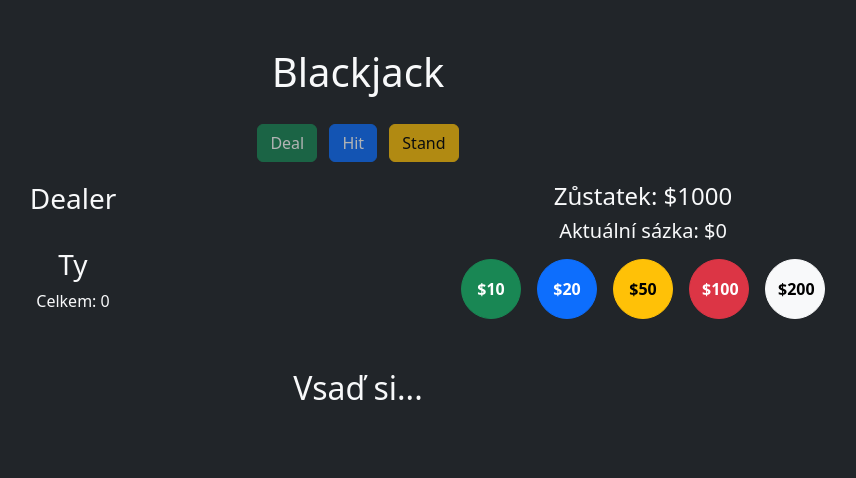
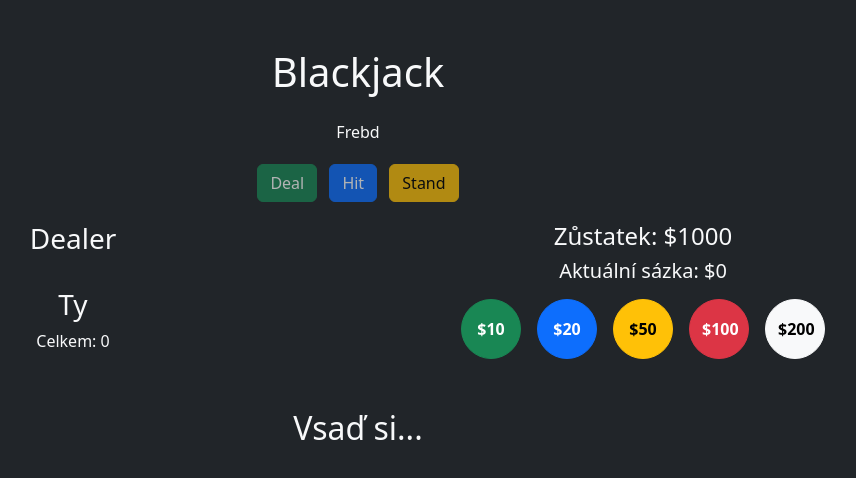
Before and after one commit to RadarianDev/blackjack, a plain HTML site: page index.html in a window 1280 px wide. Shown: the whole page, without its empty margins (282-1138 px from the left). Drawn offline with nearby package versions, Linux system fonts and the light colour scheme.

Commit message:
the bestest frebd

```diff
--- a/index.html
+++ b/index.html
@@ -10,6 +10,7 @@
     <div id="app" class="container py-5 text-center">
 
         <h1 class="mb-4">Blackjack</h1>
+        <p>Frebd</p>
 
         <div class="row">
             <div class="col order-2">
```
